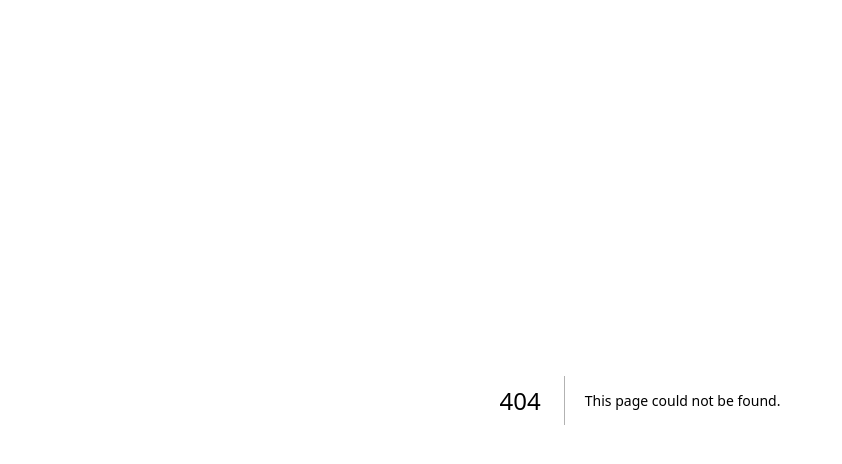
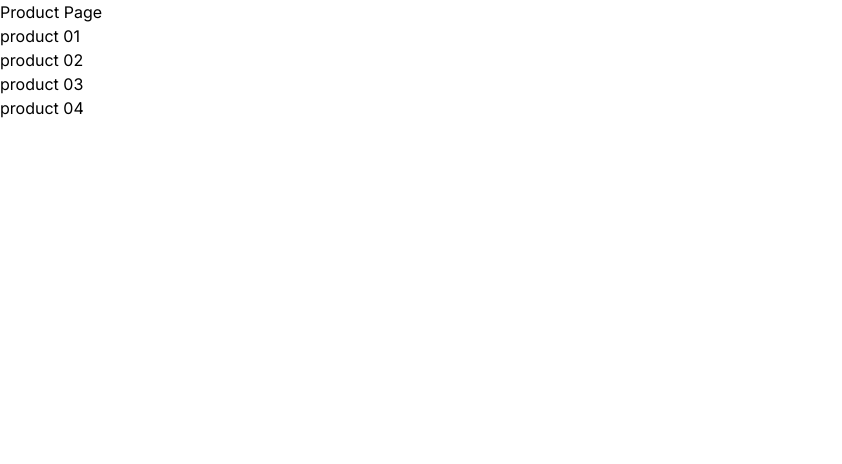
Before and after one commit to scriptwithahmad/app-router-docs, a Next.js app: page /products in a window 1280 px wide. Before the commit this address had no page. Shown: the top 464 px of the page, without its empty margins (0-842 px from the left). Built offline with nearby package versions, Linux system fonts and the light colour scheme.

Commit message:
File Based Routing and Dynamic Routing

```diff
--- /dev/null
+++ b/src/app/products/[productId]/page.jsx
@@ -0,0 +1,8 @@
+export default function ProdcutDetails({ params }) {
+  console.log(params);
+  return (
+    <>
+      <h1>Product No {params.productId} Details Page</h1>
+    </>
+  );
+}
--- /dev/null
+++ b/src/app/products/page.jsx
@@ -0,0 +1,15 @@
+import React from "react";
+
+const page = () => {
+  return (
+    <div>
+      <h1>Product Page</h1>
+      <h3>product 01</h3>
+      <h3>product 02</h3>
+      <h3>product 03</h3>
+      <h3>product 04</h3>
+    </div>
+  );
+};
+
+export default page;
```
